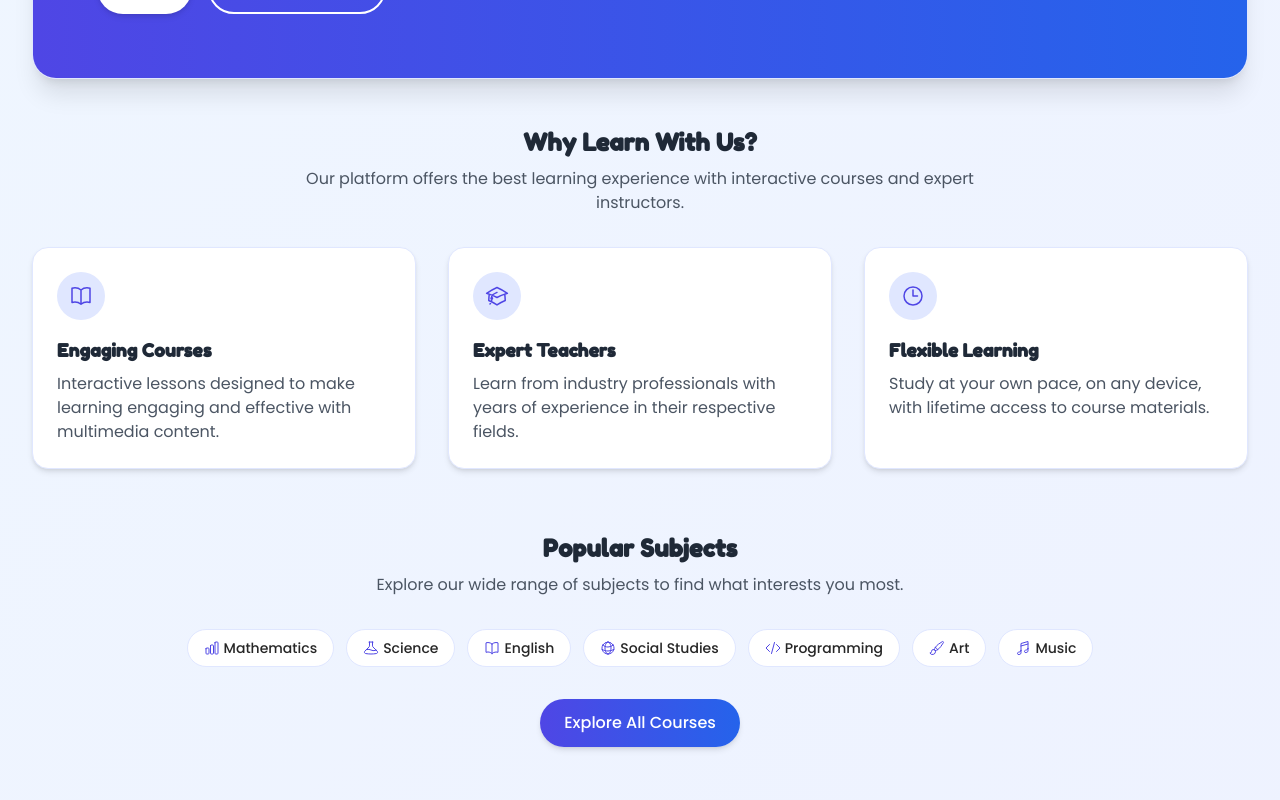
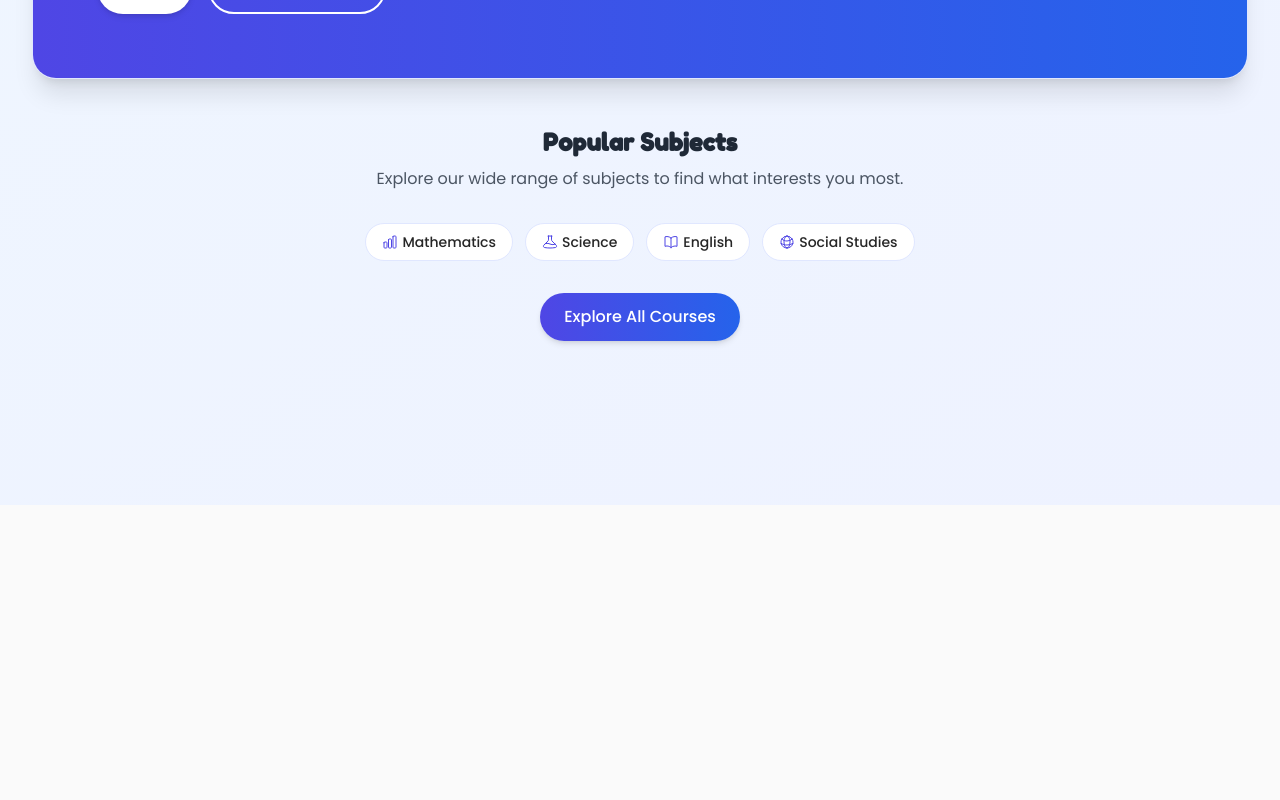
Before and after one commit to ahtisham774/gamifyLMS-frontend, a React (Vite) app: page / in a window 1280 px wide. Shown: the part 360-1160 px from the top of the page. After the commit the page ends 865 px from the top, so only its background shows below. Built offline with nearby package versions, Linux system fonts and the light colour scheme.

Commit message:
update landing pages

```diff
--- a/src/pages/Home.jsx
+++ b/src/pages/Home.jsx
@@ -47,18 +47,6 @@ const Index = () => {
     {
       name: 'Social Studies',
       case: 'social',
-    },
-    {
-      name: 'Art',
-      case: 'art',
-    },
-    {
-      name: 'Music',
-      case: 'music',
-    },
-    {
-      name: 'Physical Education',
-      case: 'physical-education',
     },
 
   ]
@@ -128,7 +116,7 @@ const Index = () => {
           </div>
 
           <div className='p-8'>
-            <div className='grid grid-cols-1 md:grid-cols-3 gap-8'>
+            {/* <div className='grid grid-cols-1 md:grid-cols-3 gap-8'>
               <div className='flex flex-col items-center text-center p-6 rounded-lg bg-neutral-50'>
                 <div className='bg-primary-100 p-4 rounded-full mb-4'>
                   <svg
@@ -203,7 +191,7 @@ const Index = () => {
                   and statistics.
                 </p>
               </div>
-            </div>
+            </div> */}
 
             <div className='mt-12 border-t border-neutral-200 pt-8'>
               <h2 className='text-2xl font-bold mb-6 text-center'>
--- a/src/pages/NonTailored/LandingPage.jsx
+++ b/src/pages/NonTailored/LandingPage.jsx
@@ -62,7 +62,7 @@ const LandingPage = () => {
         </div>
 
         {/* Features Section */}
-        <div className="mb-16">
+        {/* <div className="mb-16">
           <h2 className="text-2xl font-bold text-center mb-2 text-gray-800">Why Learn With Us?</h2>
           <p className="text-center text-gray-600 mb-8 max-w-2xl mx-auto">
             Our platform offers the best learning experience with interactive courses and expert instructors.
@@ -99,7 +99,7 @@ const LandingPage = () => {
               </p>
             </div>
           </div>
-        </div>
+        </div> */}
 
         {/* Popular Topics */}
         <div className="mb-16">
@@ -125,18 +125,7 @@ const LandingPage = () => {
               <GlobeAltIcon className="h-4 w-4 mr-1 text-indigo-600" />
               Social Studies
             </span>
-            <span className="flex items-center px-4 py-2 bg-white border border-indigo-100 rounded-full text-sm font-medium hover:bg-indigo-50 cursor-pointer transition-colors">
-              <CodeBracketIcon className="h-4 w-4 mr-1 text-indigo-600" />
-              Programming
-            </span>
-            <span className="flex items-center px-4 py-2 bg-white border border-indigo-100 rounded-full text-sm font-medium hover:bg-indigo-50 cursor-pointer transition-colors">
-              <PaintBrushIcon className="h-4 w-4 mr-1 text-indigo-600" />
-              Art
-            </span>
-            <span className="flex items-center px-4 py-2 bg-white border border-indigo-100 rounded-full text-sm font-medium hover:bg-indigo-50 cursor-pointer transition-colors">
-              <MusicalNoteIcon className="h-4 w-4 mr-1 text-indigo-600" />
-              Music
-            </span>
+
           </div>
 
           <div className="text-center">
@@ -150,7 +139,7 @@ const LandingPage = () => {
         </div>
 
         {/* Testimonials or Stats Section */}
-        <div className="bg-white rounded-2xl shadow-xl border border-indigo-100 p-8 mb-12">
+        {/* <div className="bg-white rounded-2xl shadow-xl border border-indigo-100 p-8 mb-12">
           <h2 className="text-2xl font-bold text-center mb-8 text-gray-800">Join Our Learning Community</h2>
           <div className="grid grid-cols-1 md:grid-cols-3 gap-8">
             <div className="text-center">
@@ -166,7 +155,7 @@ const LandingPage = () => {
               <div className="text-gray-600">Satisfaction Rate</div>
             </div>
           </div>
-        </div>
+        </div> */}
       </div>
     </div>
   );
```
